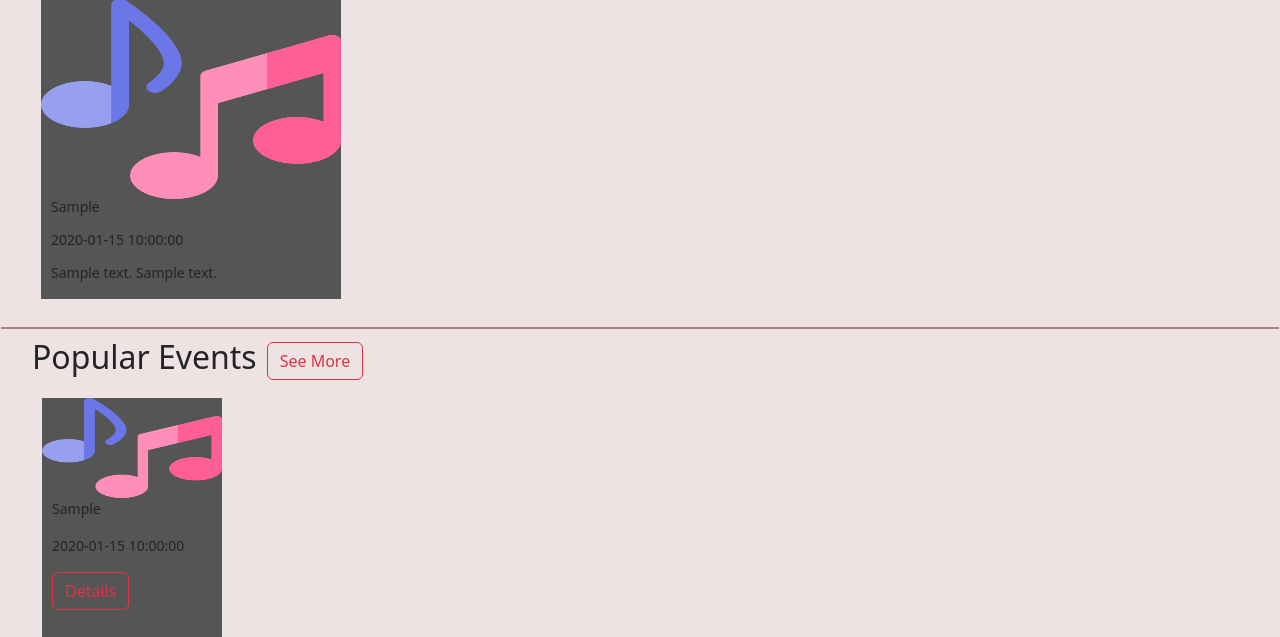
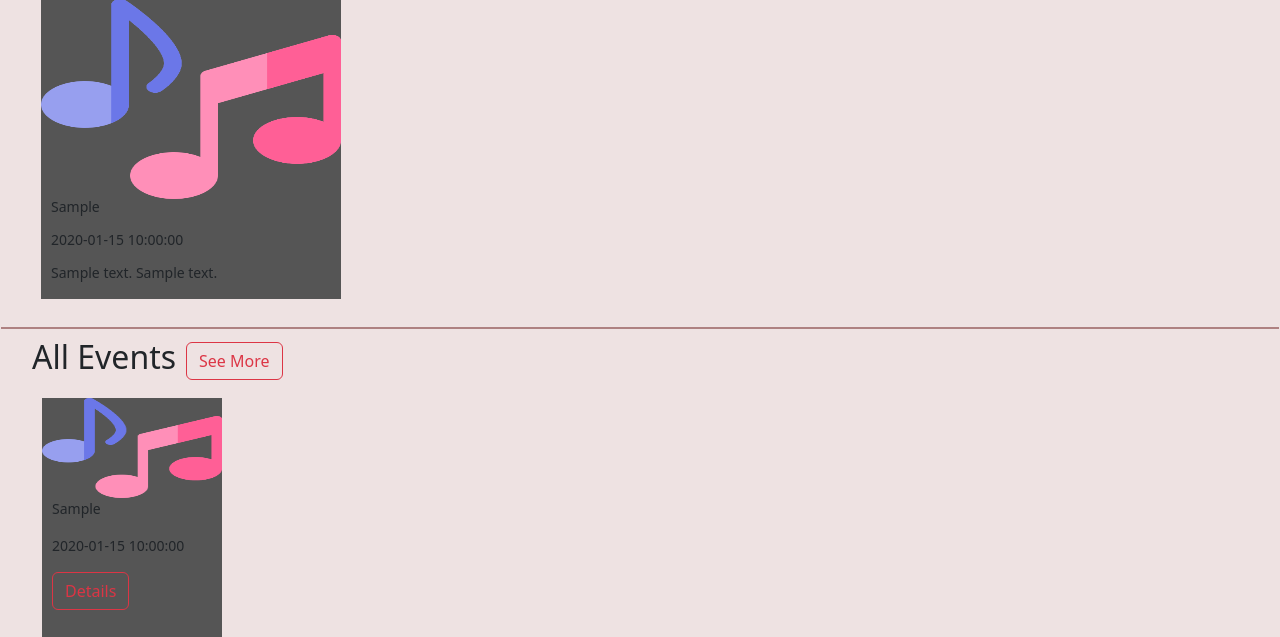
Before and after one commit to cs353-project/Local_Events_App, a PHP site: page /home_page.php in a window 1280 px wide. Shown: the part 128-765 px from the top of the page. Run offline with PHP 8.4, Linux system fonts and the light colour scheme; tables that the repository leaves empty hold one stand-in row (values such as "Sample post").

Commit message:
Update home_page.php

```diff
--- a/home_page.php
+++ b/home_page.php
@@ -39,7 +39,7 @@
          <!-- All Events, List -->
         <div style="padding:10px; margin-left:20px; margin-right:20px">
             <div style="display:flex">
-                <h2 style="padding-right:10px">Popular Events<h2>
+                <h2 style="padding-right:10px">All Events<h2>
                 <a type="button" class="btn btn-outline-danger" href="search_event.php">See More</a>
             </div>
 
```
